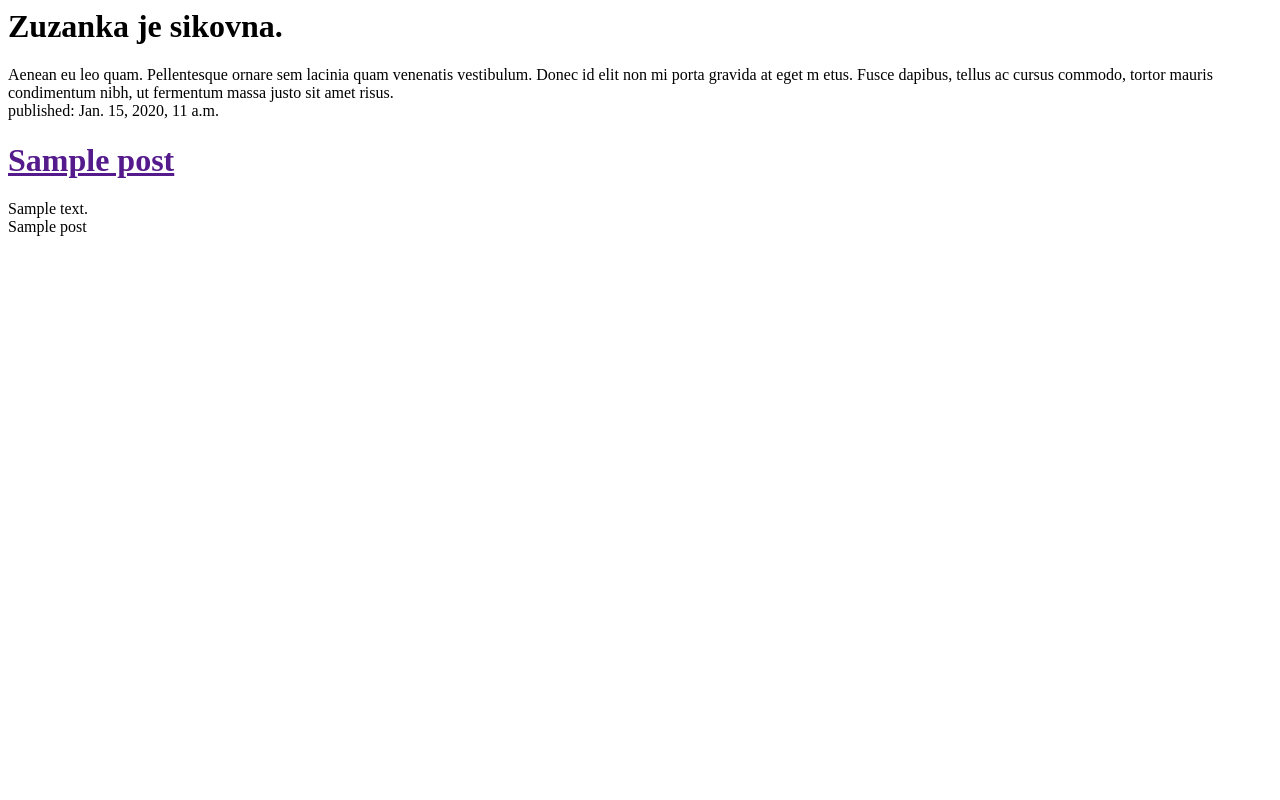
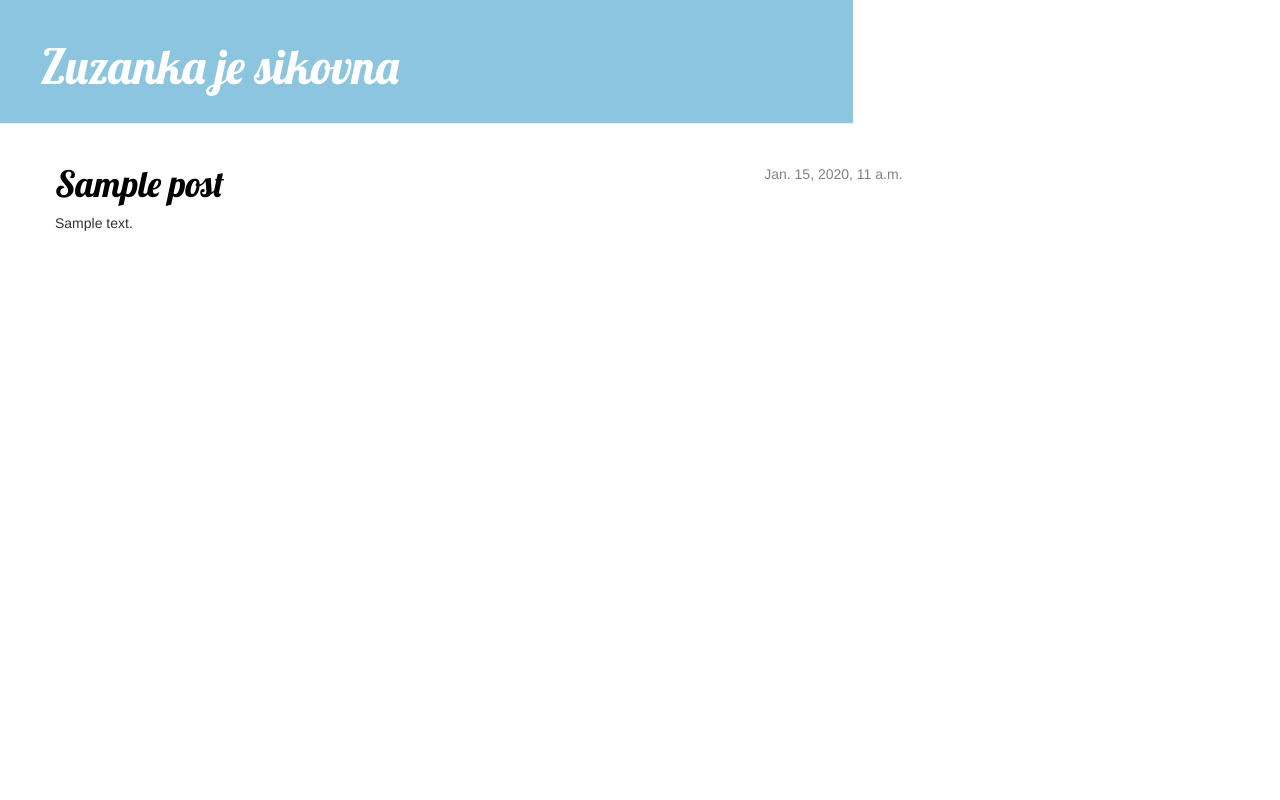
Before and after one commit to TheZuzanka/my-first-blog, a Django app: template blog/templates/blog/post_list.html in a window 1280 px wide. Run offline with Django 3.2, Linux system fonts and the light colour scheme; the template is opened without the code that fills it: values that come from a table or form of the project are taken from there, others are empty; tables that the repository leaves empty hold one stand-in row (values such as "Sample post"); parts of the project's set-up code (start-up, migrations or seed data) failed here and were passed over; some libraries are stand-ins or nearby versions.

Commit message:
Pridanie refactoring template, pridanie dalsieho pohladu

```diff
--- /dev/null
+++ b/blog/static/css/blog.css
@@ -0,0 +1,56 @@
+
+.page-header > a {
+color: #FFFFFF;
+display: inline;}
+
+.post > p {
+text-align: justify;
+}
+
+.page-header {
+    background-color: #8CC5DE;
+    margin-top: 0;
+    padding: 20px 20px 20px 40px;
+}
+
+.page-header h1, .page-header h1 a, .page-header h1 a:visited, .page-header h1 a:active {
+    color: #ffffff;
+    font-size: 36pt;
+    text-decoration: none;
+}
+
+.content {
+    margin-left: 40px;
+}
+
+h1, h2, h3, h4 {
+    font-family: 'Lobster', cursive;
+}
+
+.date {
+    float: right;
+    color: #828282;
+}
+
+.save {
+    float: right;
+}
+
+.post-form textarea, .post-form input {
+    width: 100%;
+}
+
+.top-menu, .top-menu:hover, .top-menu:visited {
+    color: #ffffff;
+    float: right;
+    font-size: 26pt;
+    margin-right: 20px;
+}
+
+.post {
+    margin-bottom: 70px;
+}
+
+.post h1 a, .post h1 a:visited {
+    color: #000000;
+}
--- /dev/null
+++ b/blog/templates/blog/base.html
@@ -0,0 +1,25 @@
+{% load staticfiles %}
+<!DOCTYPE HTML PUBLIC "-//W3C//DTD HTML 4.01 Transitional//EN">
+<html>
+  <head>
+  <title>Zuzanka's blog</title>
+  <link rel="stylesheet" href="//maxcdn.bootstrapcdn.com/bootstrap/3.2.0/css/bootstrap.min.css">
+  <link rel="stylesheet" href="//maxcdn.bootstrapcdn.com/bootstrap/3.2.0/css/bootstrap-theme.min.css">
+  <link href="https://fonts.googleapis.com/css?family=Lobster&subset=latin,latin-ext" rel="stylesheet" type="text/css">
+  <link rel="stylesheet" href="{% static 'css/blog.css' %}">
+  </head>
+  <body>
+    <div class="page-header col-md-8">
+        <h1><a href="/">Zuzanka je sikovna</a></h1>
+    </div>
+    <div class="content container">
+        <div class="row">
+            <div class="col-md-9">
+            {% block content %}
+
+            {% endblock %}
+            </div>
+        </div>
+    </div>
+</body>
+</html>
--- a/blog/templates/blog/post_list.html
+++ b/blog/templates/blog/post_list.html
@@ -1,26 +1,15 @@
-<!DOCTYPE HTML PUBLIC "-//W3C//DTD HTML 4.01 Transitional//EN">
-<html>
-  <head>
-  <title>Zuzanka's blog</title>
-  </head>
-  <body>
+{% extends 'blog/base.html' %}
 
-  <h1>Zuzanka je sikovna.</h1>
-    <span>Aenean eu leo quam. Pellentesque ornare sem lacinia quam venenatis vestibulum. Donec id elit non mi porta gravida at eget m
-          etus. Fusce dapibus, tellus ac cursus commodo, tortor mauris condimentum nibh, ut fermentum massa justo sit amet risus.
-    </span>
 
-{% for post in posts %}
-    <div>
-        <span>published: {{ post.published_date }}</span>
-        <h1><a href="">{{ post.title }}</a></h1>
-        <span>{{ post.text|linebreaksbr }}</span>
-    </div>
-{% endfor %}
+{% block content %}
+            {% for post in posts %}
+                <div class="post">
+                    <div class="date">
+                        {{ post.published_date }}
+                    </div>
 
-{% for post in posts %}
-    {{ post }}
-{% endfor %}
-
-  </body>
-</html>
+                    <h1><a href="{% url 'post_detail' pk=post.pk %}">{{ post.title }}</a></h1>
+                    <p>{{ post.text|linebreaksbr }}</p>
+                </div>
+            {% endfor %}
+{% endblock content %}
--- a/blog/urls.py
+++ b/blog/urls.py
@@ -3,4 +3,5 @@ from . import views
 
 urlpatterns = [
     url(r'^$', views.post_list, name='post_list'),
+    url(r'^post/(?P<pk>[0-9]+)/$', views.post_detail, name='post_detail'),
 ]
```
Also changed, not shown: blog/templates/blog/post_detail.html (added, +13 -0 lines), blog/views.py (+7 -3 lines).
